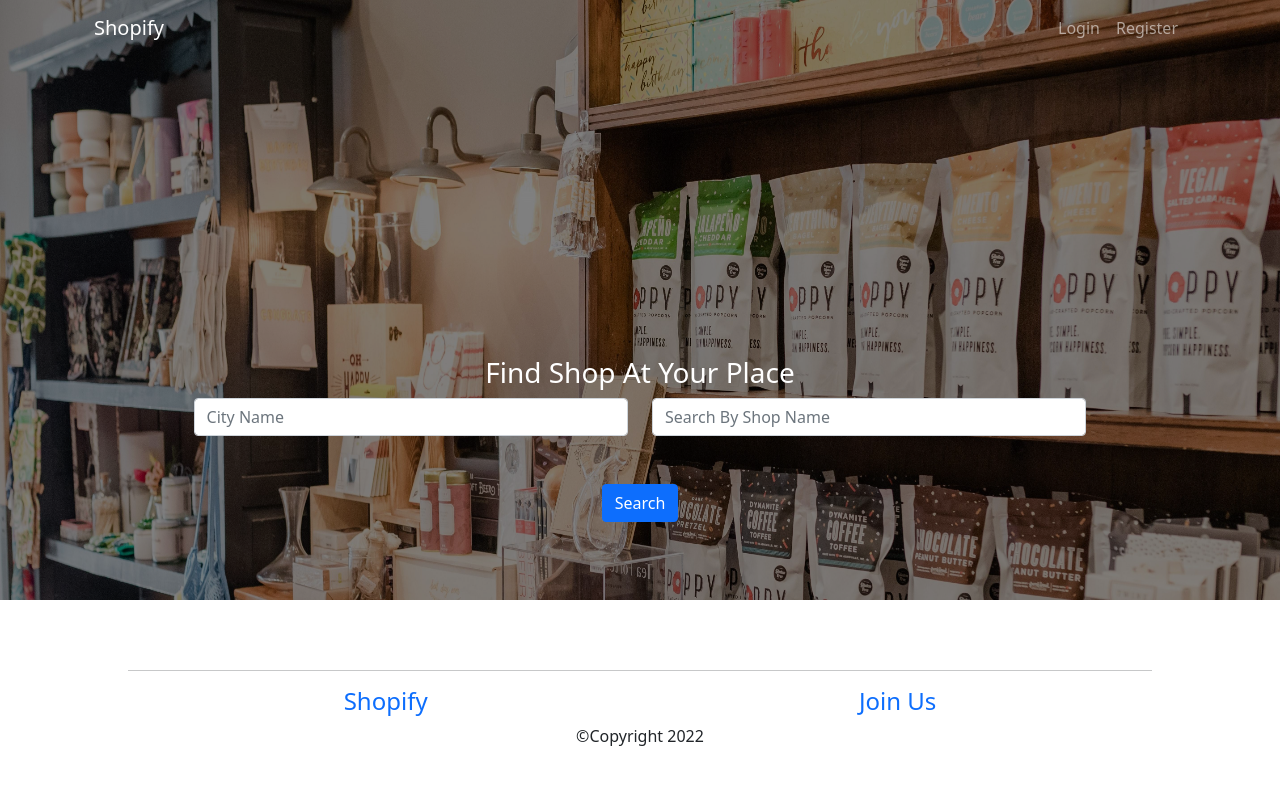
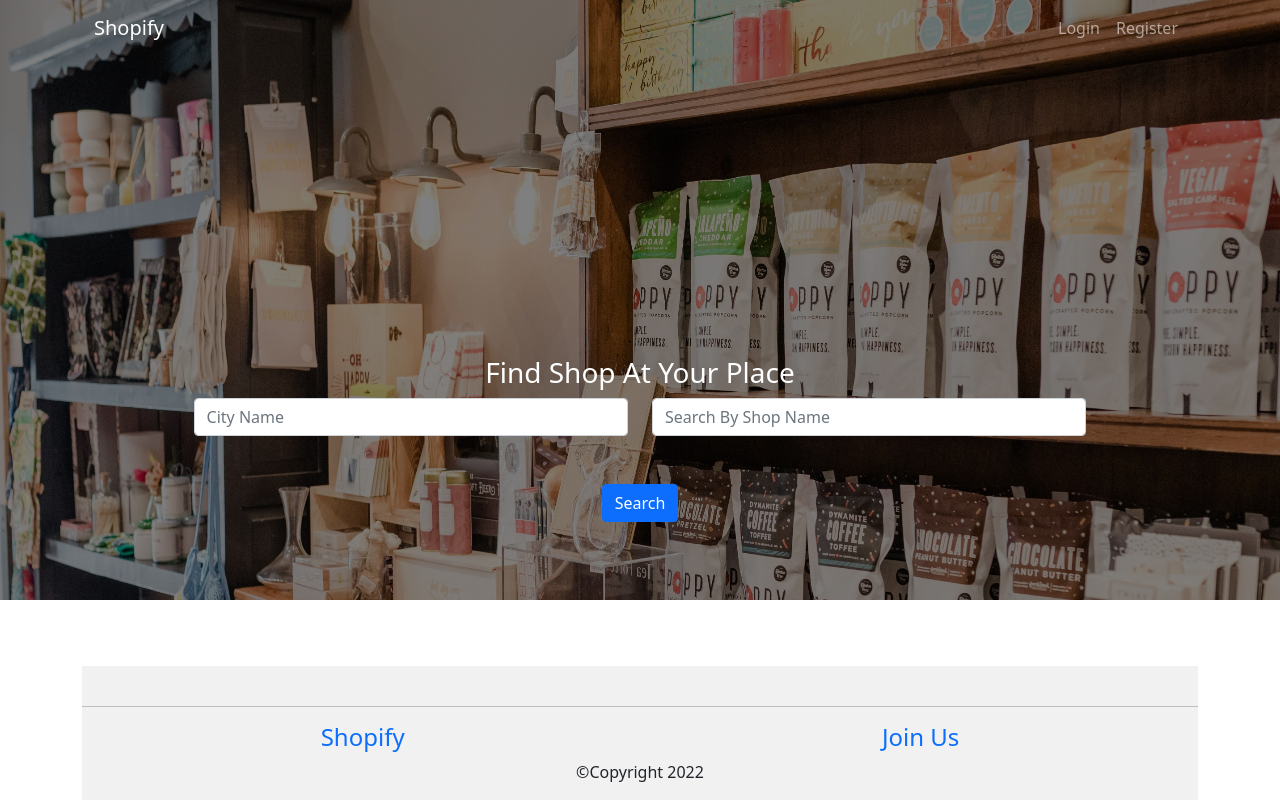
Before and after one commit to ChiragSharma1/Shopify, a Django app: page / in a window 1280 px wide. Run offline with Django 3.2, Linux system fonts and the light colour scheme.

Commit message:
make footer at end

```diff
--- a/customer/templates/customer/home.html
+++ b/customer/templates/customer/home.html
@@ -24,7 +24,7 @@
     <title>Shopify-Home</title>
 
 <style>
-    .div1{
+    .bkimg{
         position:absolute;
         height:600px;
         width:100%;
@@ -42,18 +42,25 @@
         text-align:center;
         color:white
     }
+
+    {% comment %} now for making footer at end of page {% endcomment %}
     .container{
-      height:600px;
+      min-height:100vh;
+      display:flex;
+      flex-direction:column;
     }
-    footer{
-      padding-top:30px;
-      padding-left:10%;
-      padding-right:10%;
+    .container .hmblwnav{
+      flex-grow:1;
     }
+    .container footer{
+      background-color:#f1f1f1;
+      margin-top:auto;
+    }
+
   </style>
 </head>
 <body>
- <img class="div1" src="{% static 'customer/shopify_home_store.jpg'%}"/>
+ <img class="bkimg" src="{% static 'customer/shopify_home_store.jpg'%}"/>
     <div class="container">
       <nav class="navbar navbar-expand-lg navbar-dark  hmnav">
           <div class="container-fluid">
@@ -87,7 +94,9 @@
               </ul>
             </div>
           </div>
-        </nav>
+      </nav>
+
+
         <div class="hmblwnav">
             <h3>Find Shop At Your Place</h3>
             <form class="row" action="/" method="post">
@@ -104,10 +113,8 @@
 
             </form>
         </div>
-        {% if cust %}
-        <h1>{{cust.name}}</h1>
-        {% endif %}
+
+      {% include 'customer/footer.html'%}
       </div>
-      {% include 'customer/footer.html'%}
   </body>
 </html>
--- a/shopowner/views.py
+++ b/shopowner/views.py
@@ -127,7 +127,7 @@ def complete_register(request):
             owner.image = img
         owner.profile_complete = True
         owner.save()
-        redirect('shopowner:home')
+        return redirect('shopowner:home')
     return render(request, 'shopowner/complete_register.html', {
         'user': user
     })
```
Also changed, not shown: customer/templates/customer/base.html (+17 -0 lines), shopowner/templates/shopowner/base.html (+18 -0 lines), shopowner/templates/shopowner/home.html (+18 -7 lines), db.sqlite3.
